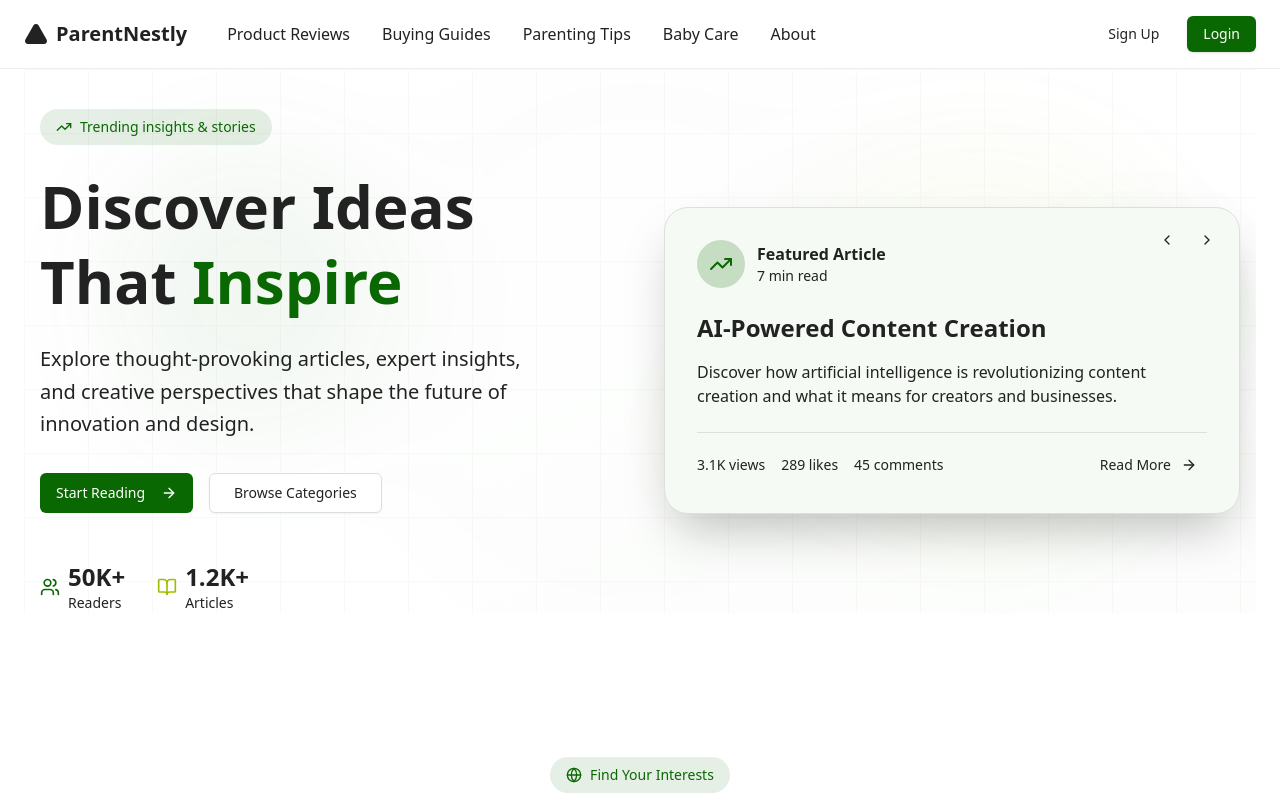
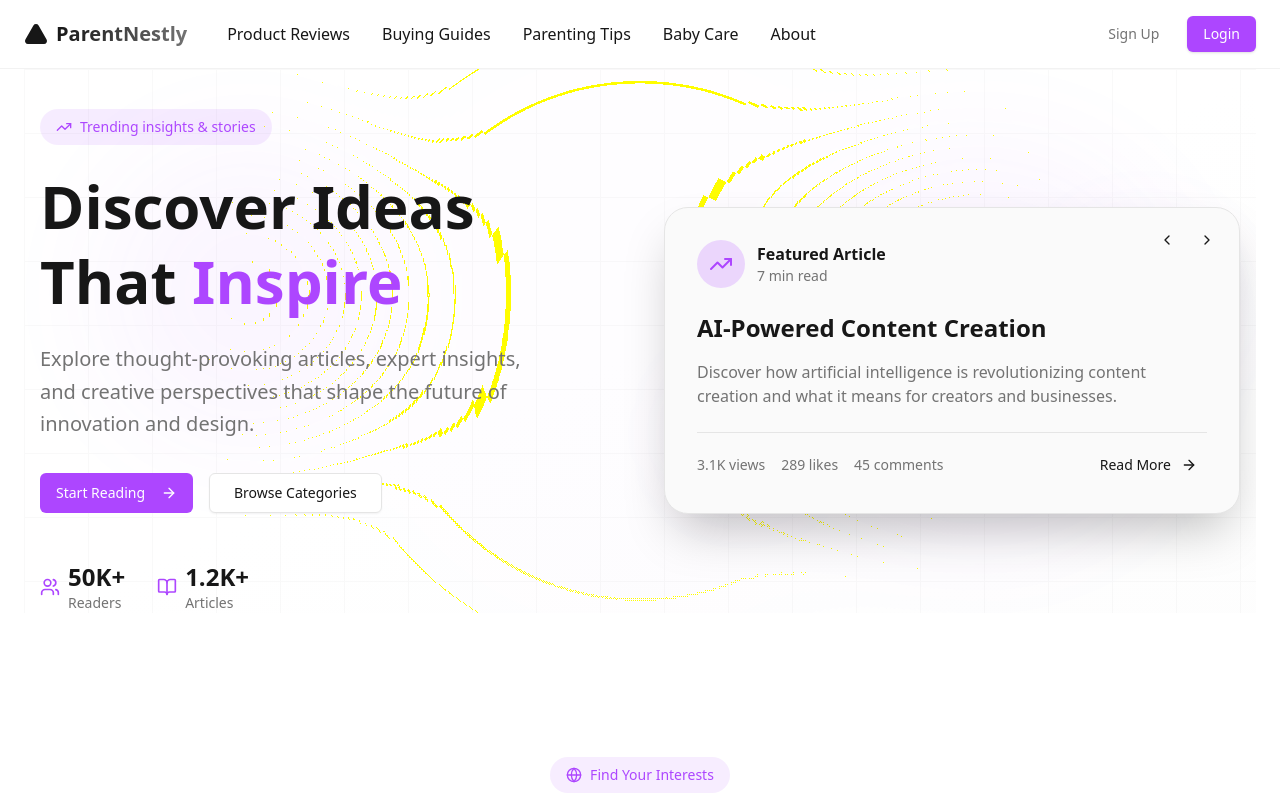
Before and after one commit to morz-mamun/parent-nestly, a Next.js app: page / in a window 1280 px wide. Shown: the top 800 px of the page. Built offline with nearby package versions, Linux system fonts and the light colour scheme.

Commit message:
feat: change website color schema

```diff
--- a/src/app/globals.css
+++ b/src/app/globals.css
@@ -1,4 +1,4 @@
-@import "tailwindcss";
+/* @import "tailwindcss";
 @import "tw-animate-css";
 
 @custom-variant dark (&:is(.dark *));
@@ -123,3 +123,133 @@
     @apply bg-background text-foreground;
   }
 }
+ */
+
+/* another color theme */
+@import "tailwindcss";
+@import "tw-animate-css";
+
+@custom-variant dark (&:is(.dark *));
+
+:root {
+  /* Updated color tokens to match the design brief */
+  --background: oklch(1 0 0);
+  --foreground: oklch(0.205 0 0);
+  --card: oklch(0.985 0 0);
+  --card-foreground: oklch(0.205 0 0);
+  --popover: oklch(1 0 0);
+  --popover-foreground: oklch(0.205 0 0);
+  --primary: oklch(0.627 0.265 303.9);
+  --primary-foreground: oklch(1 0 0);
+  --secondary: oklch(0.556 0 0);
+  --secondary-foreground: oklch(0.985 0 0);
+  --muted: oklch(0.985 0 0);
+  --muted-foreground: oklch(0.556 0 0);
+  --accent: oklch(0.627 0.265 303.9);
+  --accent-foreground: oklch(1 0 0);
+  --destructive: oklch(0.577 0.245 27.325);
+  --destructive-foreground: oklch(1 0 0);
+  --border: oklch(0.922 0 0);
+  --input: oklch(0.985 0 0);
+  --ring: oklch(0.627 0.265 303.9 / 0.5);
+  --chart-1: oklch(0.646 0.222 264.376);
+  --chart-2: oklch(0.6 0.118 162.48);
+  --chart-3: oklch(0.769 0.188 70.08);
+  --chart-4: oklch(0.577 0.245 27.325);
+  --chart-5: oklch(0.488 0.243 220.376);
+  --radius: 0.5rem;
+  --sidebar: oklch(0.985 0 0);
+  --sidebar-foreground: oklch(0.205 0 0);
+  --sidebar-primary: oklch(1 0 0);
+  --sidebar-primary-foreground: oklch(0.205 0 0);
+  --sidebar-accent: oklch(0.627 0.265 303.9);
+  --sidebar-accent-foreground: oklch(1 0 0);
+  --sidebar-border: oklch(0.922 0 0);
+  --sidebar-ring: oklch(0.627 0.265 303.9 / 0.5);
+}
+
+.dark {
+  /* Updated dark mode tokens */
+  --background: oklch(0.145 0 0);
+  --foreground: oklch(0.985 0 0);
+  --card: oklch(0.205 0 0);
+  --card-foreground: oklch(0.985 0 0);
+  --popover: oklch(0.145 0 0);
+  --popover-foreground: oklch(0.985 0 0);
+  --primary: oklch(0.627 0.265 303.9);
+  --primary-foreground: oklch(1 0 0);
+  --secondary: oklch(0.269 0 0);
+  --secondary-foreground: oklch(0.985 0 0);
+  --muted: oklch(0.269 0 0);
+  --muted-foreground: oklch(0.708 0 0);
+  --accent: oklch(0.627 0.265 303.9);
+  --accent-foreground: oklch(1 0 0);
+  --destructive: oklch(0.577 0.245 27.325);
+  --destructive-foreground: oklch(1 0 0);
+  --border: oklch(0.269 0 0);
+  --input: oklch(0.269 0 0);
+  --ring: oklch(0.627 0.265 303.9 / 0.5);
+  --chart-1: oklch(0.646 0.222 264.376);
+  --chart-2: oklch(0.6 0.118 162.48);
+  --chart-3: oklch(0.769 0.188 70.08);
+  --chart-4: oklch(0.577 0.245 27.325);
+  --chart-5: oklch(0.488 0.243 220.376);
+  --sidebar: oklch(0.205 0 0);
+  --sidebar-foreground: oklch(0.985 0 0);
+  --sidebar-primary: oklch(0.269 0 0);
+  --sidebar-primary-foreground: oklch(0.985 0 0);
+  --sidebar-accent: oklch(0.627 0.265 303.9);
+  --sidebar-accent-foreground: oklch(1 0 0);
+  --sidebar-border: oklch(0.269 0 0);
+  --sidebar-ring: oklch(0.627 0.265 303.9 / 0.5);
+}
+
+@theme inline {
+  --font-sans: var(--font-geist-sans);
+  --font-mono: var(--font-geist-mono);
+  --color-background: var(--background);
+  --color-foreground: var(--foreground);
+  --color-card: var(--card);
+  --color-card-foreground: var(--card-foreground);
+  --color-popover: var(--popover);
+  --color-popover-foreground: var(--popover-foreground);
+  --color-primary: var(--primary);
+  --color-primary-foreground: var(--primary-foreground);
+  --color-secondary: var(--secondary);
+  --color-secondary-foreground: var(--secondary-foreground);
+  --color-muted: var(--muted);
+  --color-muted-foreground: var(--muted-foreground);
+  --color-accent: var(--accent);
+  --color-accent-foreground: var(--accent-foreground);
+  --color-destructive: var(--destructive);
+  --color-destructive-foreground: var(--destructive-foreground);
+  --color-border: var(--border);
+  --color-input: var(--input);
+  --color-ring: var(--ring);
+  --color-chart-1: var(--chart-1);
+  --color-chart-2: var(--chart-2);
+  --color-chart-3: var(--chart-3);
+  --color-chart-4: var(--chart-4);
+  --color-chart-5: var(--chart-5);
+  --radius-sm: calc(var(--radius) - 4px);
+  --radius-md: calc(var(--radius) - 2px);
+  --radius-lg: var(--radius);
+  --radius-xl: calc(var(--radius) + 4px);
+  --color-sidebar: var(--sidebar);
+  --color-sidebar-foreground: var(--sidebar-foreground);
+  --color-sidebar-primary: var(--sidebar-primary);
+  --color-sidebar-primary-foreground: var(--sidebar-primary-foreground);
+  --color-sidebar-accent: var(--sidebar-accent);
+  --color-sidebar-accent-foreground: var(--sidebar-accent-foreground);
+  --color-sidebar-border: var(--sidebar-border);
+  --color-sidebar-ring: var(--sidebar-ring);
+}
+
+@layer base {
+  * {
+    @apply border-border outline-ring/50;
+  }
+  body {
+    @apply bg-background text-foreground;
+  }
+}
--- a/src/components/home/newsletter.tsx
+++ b/src/components/home/newsletter.tsx
@@ -6,7 +6,7 @@
 import { Button } from "@/components/ui/button";
 import { Input } from "@/components/ui/input";
 import { Card, CardContent } from "@/components/ui/card";
-import { CheckCircle, Mail, Sparkles } from "lucide-react";
+import { CheckCircle } from "lucide-react";
 
 export function NewsletterForm() {
   const [email, setEmail] = useState("");
```
